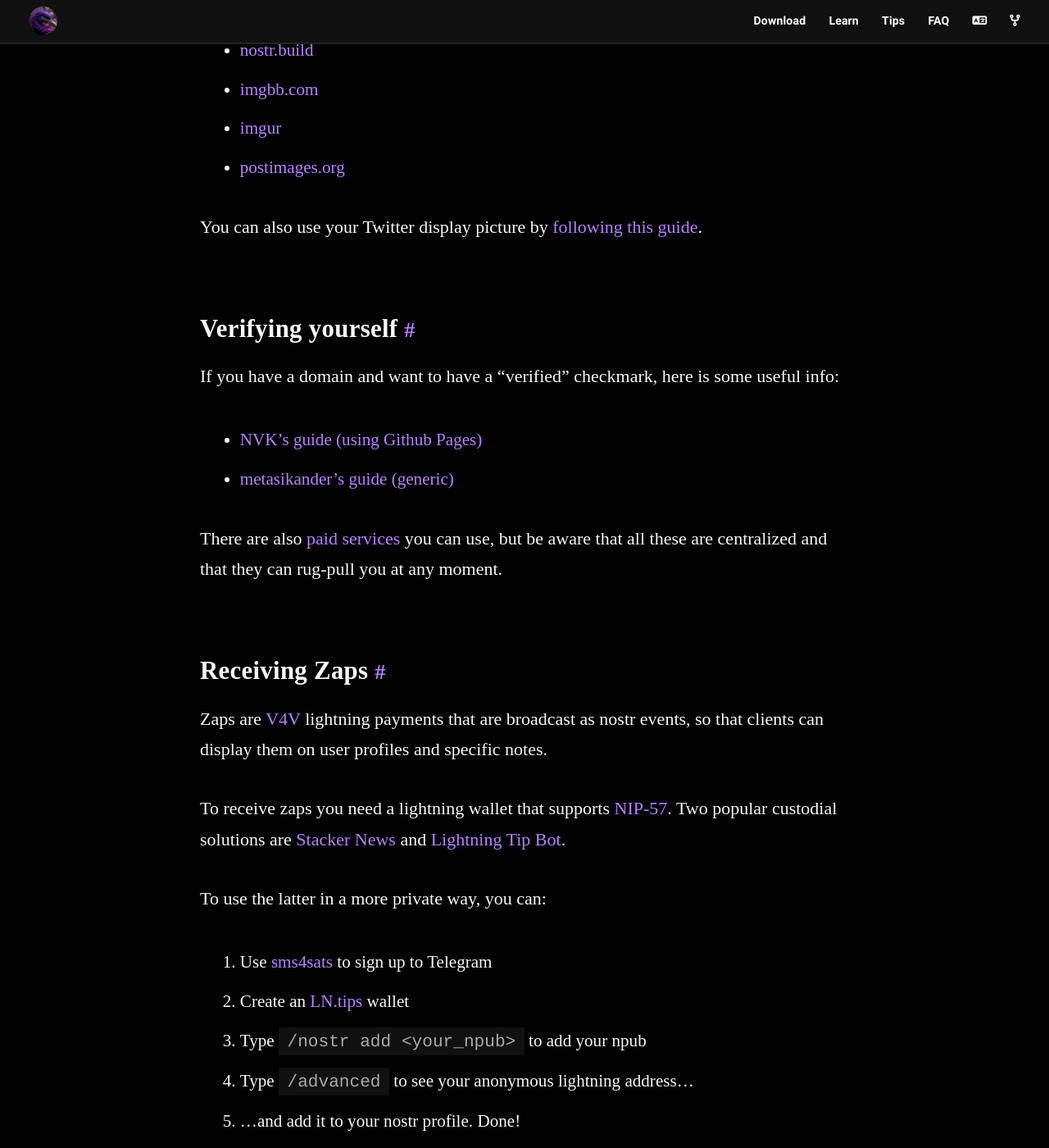
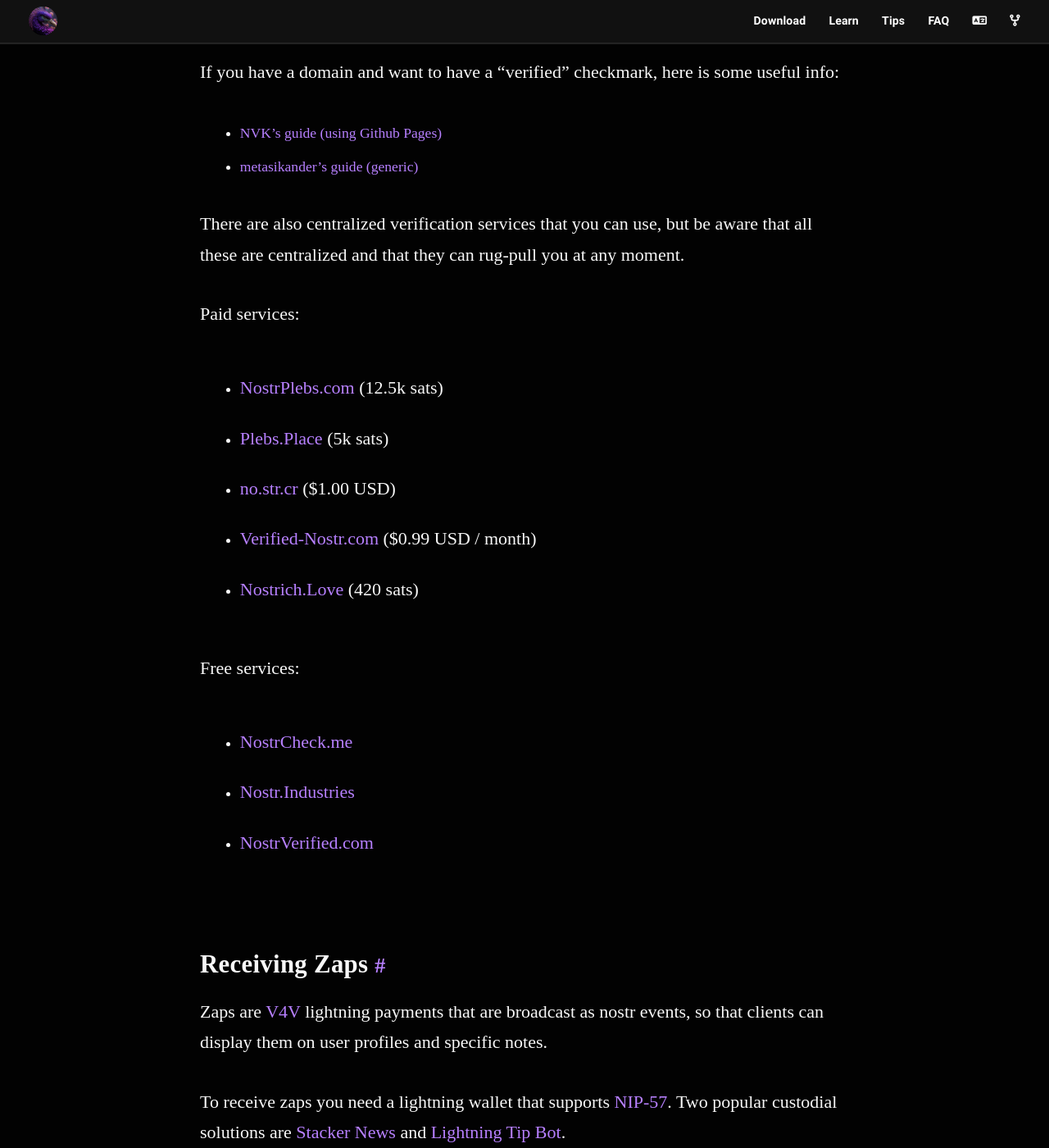
Before and after one commit to nostr-resources/nostr-resources.github.io, a Jekyll site: the page built from index.md, in a window 1280 px wide and 1400 px high, scrolled down 7901 px. Shown: the whole window at 82% size. Built offline with Jekyll 4.4.1, drawn with Linux system fonts in a browser that asks for light colours; some web fonts are replaced.

Commit message:
feat: add list of NIP-05 providers (#30)
* Add data file for NIP05 providers

* Remove duplicate

* Render list of paid/free NIP05 providers

* Add list of NIP05 providers

Resolves #24

```diff
--- a/_assets/scss/base/_lists.scss
+++ b/_assets/scss/base/_lists.scss
@@ -29,7 +29,6 @@
     & > li {
       position: relative;
       font-family: $font-post;
-      font-size: 1.2em;
 
       &:not(:last-child) {
         margin-bottom: 0.75rem;
--- /dev/null
+++ b/_data/nip05providers.yml
@@ -0,0 +1,28 @@
+- name: NostrCheck.me
+  link: https://nostrcheck.me/
+
+- name: Nostr.Industries
+  link: https://nostr.industries/
+
+- name: NostrVerified.com
+  link: https://nostrverified.com/
+
+- name: NostrPlebs.com
+  link: https://nostrplebs.com/
+  price: 12.5k sats
+
+- name: Plebs.Place
+  link: https://plebs.place/
+  price: 5k sats
+
+- name: no.str.cr
+  link: https://no.str.cr/verify.html
+  price: $1.00 USD
+
+- name: Verified-Nostr.com
+  link: https://verified-nostr.com/
+  price: $0.99 USD / month
+
+- name: Nostrich.Love
+  link: https://uselessshit.co/nostr/nip-05/
+  price: 420 sats
--- a/index.md
+++ b/index.md
@@ -231,10 +231,20 @@ useful info:
 - [NVK's guide (using Github Pages)](https://nvk.org/n00b-nip5)
 - [metasikander's guide (generic)](https://gist.github.com/metasikander/609a538e6a03b2f67e5c8de625baed3e)
 
-There are also [paid
-services](https://uselessshit.co/resources/nostr/#paid-nip-05-providers) you can
-use, but be aware that all these are centralized and that they can rug-pull you
-at any moment.
+There are also centralized verification services that you can use, but be aware
+that all these are centralized and that they can rug-pull you at any moment.
+
+Paid services:
+
+{% for provider in site.data.nip05providers %}{% unless provider.price %}{% continue %}{% endunless %}
+- [{{ provider.name }}]({{ provider.link }}) ({{ provider.price }})
+{% endfor %}
+
+Free services:
+
+{% for provider in site.data.nip05providers %}{% if provider.price %}{% continue %}{% endif %}
+- [{{ provider.name }}]({{ provider.link }})
+{% endfor %}
 
 ### Receiving Zaps
 
```
Also changed, not shown: assets/css/app.min.css, assets/js/app.min.js.
